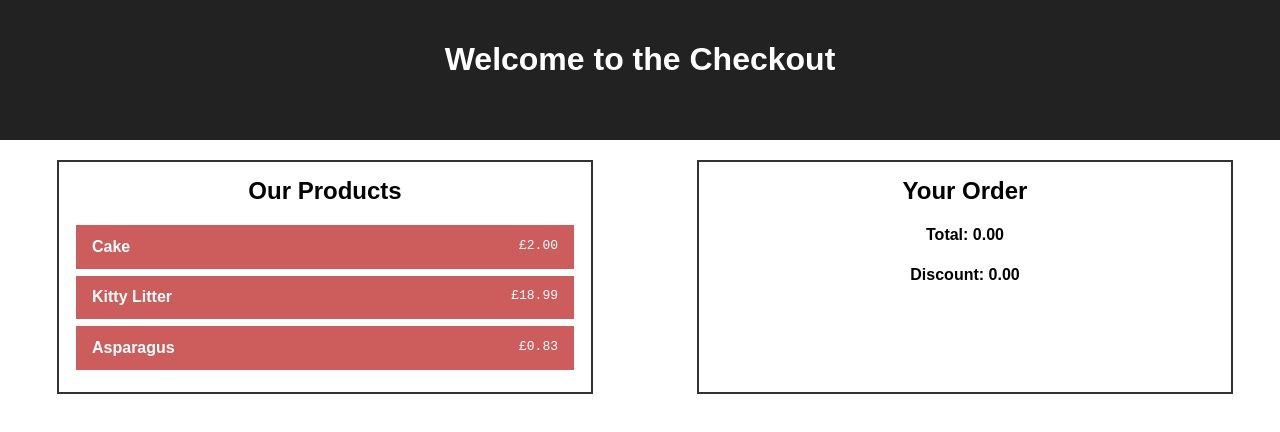
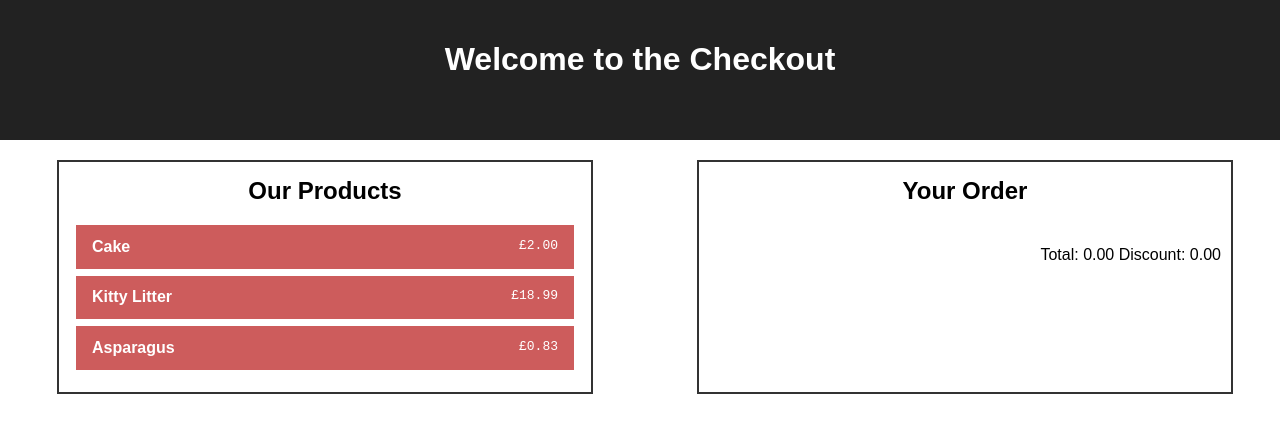
Before and after one commit to benjicwood/test-checkout, a React (Create React App) app: page / in a window 1280 px wide. Shown: the top 432 px of the page. Built offline with nearby package versions, Linux system fonts and the light colour scheme.

Commit message:
add styling for total and discount price

```diff
--- a/src/components/Order/Order.css
+++ b/src/components/Order/Order.css
@@ -37,3 +37,8 @@
 .Order-price {
   font-family: monospace;
 }
+
+.price {
+  float: right;
+  font-weight: normal;
+}
--- a/src/components/Order/Order.js
+++ b/src/components/Order/Order.js
@@ -17,11 +17,8 @@ class OrderComponent extends Component {
             </div>
           </div>;
         })}
-        <h4>
-          Total: {formattedPrice(this.props.total.reduce((prev, curr) => prev + curr))}
-        </h4>
-        <h4>
-          Discount: {discountedPrice(this.props.total.reduce((prev, curr) => prev + curr))}
+        <h4 className='price'>
+          Total: {formattedPrice(this.props.total.reduce((prev, curr) => prev + curr))} Discount: {discountedPrice(this.props.total.reduce((prev, curr) => prev + curr))}
         </h4>
       </div>
     );
```
